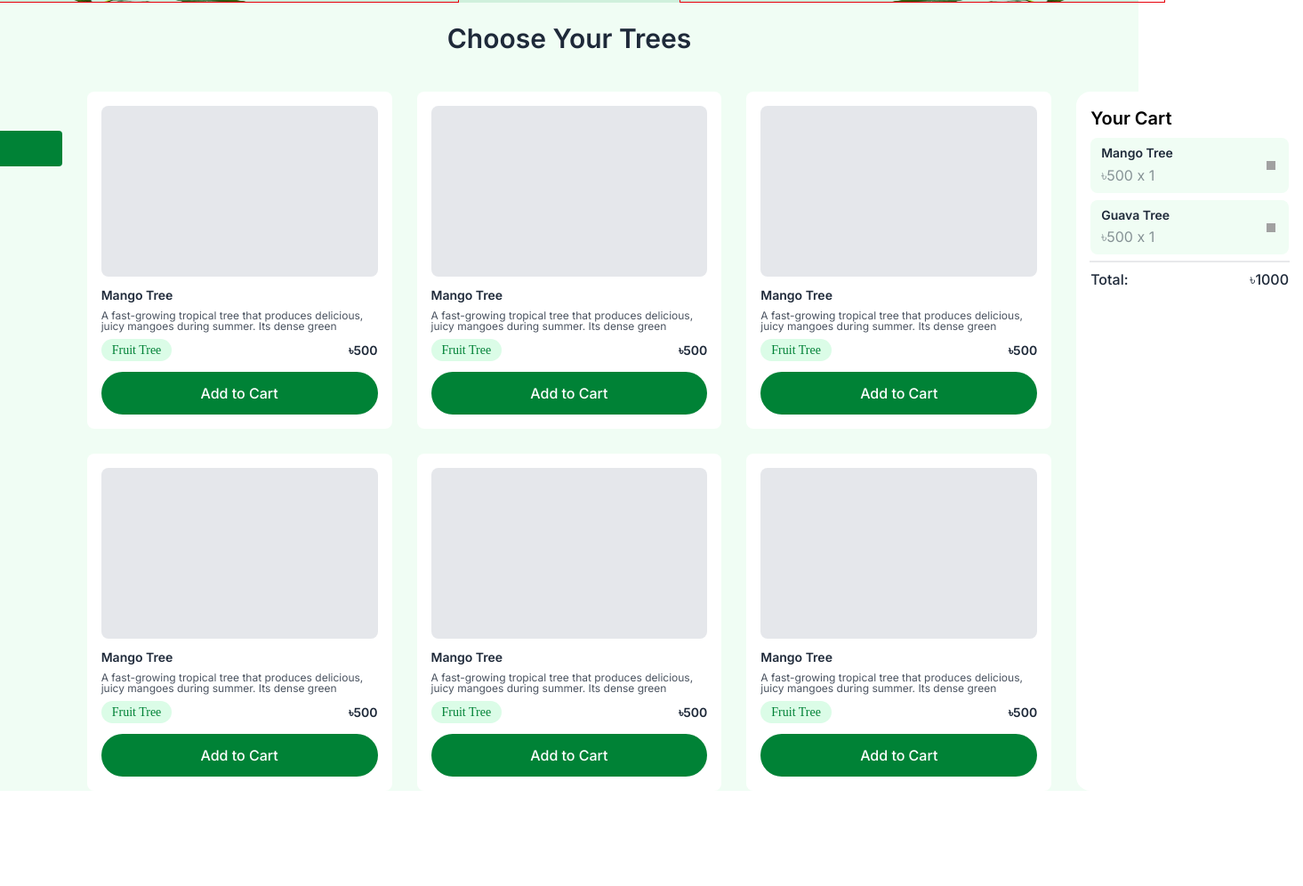
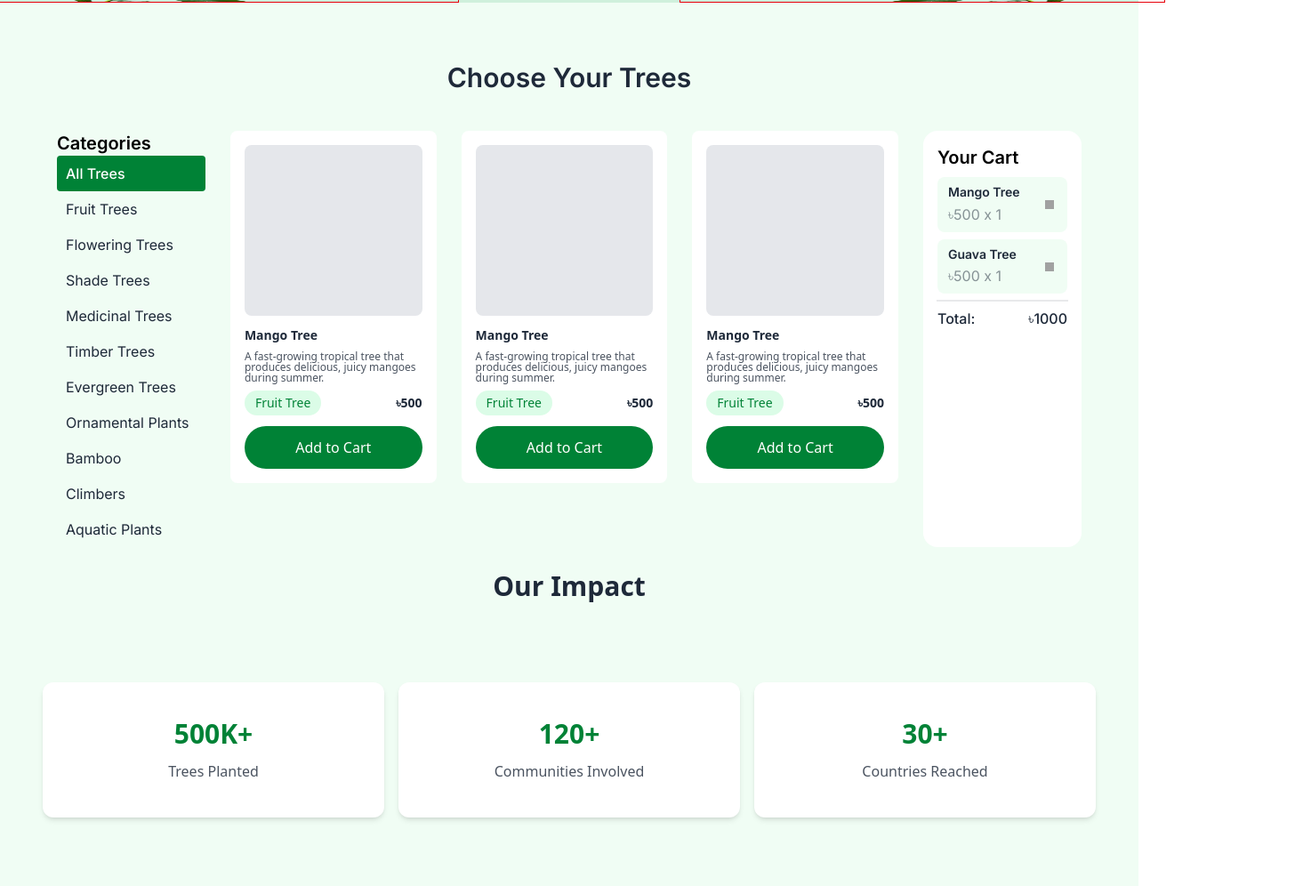
Before and after one commit to ItsJihad/PGH-GreenEarth, a plain HTML site: page index.html in a window 1280 px wide. Shown: the part 461-1457 px from the top of the page at 89% size, 1465 px wide, since content can reach past the window. Before the commit the page ends 1350 px from the top, so only its background shows below. Drawn offline with nearby package versions, Linux system fonts and the light colour scheme.

Commit message:
Footer and form Added

```diff
--- a/index.html
+++ b/index.html
@@ -17,7 +17,8 @@
     <script src="https://cdn.jsdelivr.net/npm/@tailwindcss/browser@4"></script>
     <title>green -Git- Earth</title>
   </head>
-  <body class="bg-[#F0FDF4]">
+  <body class="bg-[#F0FDF4] overflow-x-hidden">
+
     <!-- Nav bar -->
     <section>
       <nav>
@@ -115,8 +116,8 @@
         </section>
       </nav>
     </section>
+
     <!-- Banner -->
-
 <section >
         <div class="w-half h-70 relative mt-3 sm:mt-0 w-full h-96 bg-[#CFF0DC] ">
 
@@ -136,13 +137,16 @@
 </div>
     </section>
 
+    <!-- CONTAINER -->
+<section class="flex justify-center items-center">
+<div class="w-full inline-flex flex-col justify-start items-center gap-10 p-16">
+  <div class="self-stretch text-center justify-start text-gray-800 text-3xl font-semibold font-['Inter'] leading-10 ">Choose Your Trees</div>
+  <div class="">
+  <div class="self-stretch inline-flex justify-start items-start gap-7 ">
 
-<section class="flex justify-center items-center">
-<div class="w-[1650px] inline-flex flex-col justify-start items-center gap-10">
-  <div class="self-stretch text-center justify-start text-gray-800 text-3xl font-semibold font-['Inter'] leading-10 mt-5">Choose Your Trees</div>
-  <div class="self-stretch inline-flex justify-start items-start gap-7">
-    <div class="w-64 inline-flex flex-col justify-start items-start gap-4">
-      <div class="self-stretch justify-start text-black text-xl font-semibold font-['Inter'] leading-7">Categories</div>
+    <!-- Categories -->
+    <div class="hidden sm:block w-64  flex-col justify-start items-start gap-4 ">
+      <div class="self-stretch justify-start text-black text-xl font-semibold font-['Inter'] leading-7 ">Categories</div>
       <div class="self-stretch flex flex-col justify-start items-start">
                         <div class="self-stretch px-2.5 py-2 bg-green-700 rounded inline-flex justify-start items-center gap-2.5">
                         <div class="justify-start text-white text-base font-medium font-['Inter']">All Trees</div>
@@ -179,133 +183,77 @@
                         </div>
       </div>
     </div>
-    <div class="w-[1090px] inline-flex flex-col justify-start items-start gap-7">
-      <div class="self-stretch inline-flex justify-start items-center gap-7">
-        <div class="flex-1 p-4 bg-white rounded-lg inline-flex flex-col justify-start items-start gap-3">
-          <div class="self-stretch h-48 bg-gray-200 rounded-lg"></div>
-          <div class="self-stretch inline-flex justify-start items-center gap-3">
-            <div class="flex-1 inline-flex flex-col justify-start items-start gap-2">
-              <div class="self-stretch justify-start text-gray-800 text-sm font-semibold font-['Inter'] leading-tight">Mango Tree</div>
-              <div class="self-stretch opacity-80 justify-start text-gray-800 text-xs font-normal font-['Inter'] leading-none">A fast-growing tropical tree that produces delicious, juicy mangoes during summer. Its dense green</div>
-              <div class="self-stretch inline-flex justify-start items-center gap-2">
-                <div class="px-3 py-1 bg-green-100 rounded-[400px] inline-flex flex-col justify-center items-center gap-2.5">
-                  <div class="inline-flex justify-center items-center gap-2.5">
-                    <div class="justify-start text-green-700 text-sm font-medium font-['Geist'] leading-tight">Fruit Tree</div>
+
+    <!-- CAARDS SECTION -->
+    <div class="w-full grid grid-cols-1 gap-7 sm:grid-cols-3">
+  <div class="p-4 bg-white rounded-lg flex flex-col gap-3">
+    <div class="h-48 bg-gray-200 rounded-lg"></div>
+    <div class="flex gap-3">
+      <div class="flex-1 flex flex-col gap-2">
+        <div class="text-gray-800 text-sm font-semibold">Mango Tree</div>
+        <div class="opacity-80 text-gray-800 text-xs leading-none">
+          A fast-growing tropical tree that produces delicious, juicy mangoes during summer.
         </div>
+        <div class="flex items-center gap-2">
+          <div class="px-3 py-1 bg-green-100 rounded-full flex justify-center items-center">
+            <span class="text-green-700 text-sm font-medium">Fruit Tree</span>
           </div>
-                <div class="flex-1 text-right justify-start text-gray-800 text-sm font-semibold font-['Inter'] leading-tight">৳500</div>
+          <div class="flex-1 text-right text-gray-800 text-sm font-semibold">৳500</div>
         </div>
       </div>
     </div>
-          <div class="self-stretch px-5 py-3 bg-green-700 rounded-[999px] inline-flex justify-center items-center gap-2.5">
-            <div class="justify-start text-white text-base font-medium font-['Inter']">Add to Cart</div>
+    <button class="w-full px-5 py-3 bg-green-700 rounded-full text-white text-base font-medium">
+      Add to Cart
+    </button>
   </div>
+
+
+  <div class="p-4 bg-white rounded-lg flex flex-col gap-3">
+    <div class="h-48 bg-gray-200 rounded-lg"></div>
+    <div class="flex gap-3">
+      <div class="flex-1 flex flex-col gap-2">
+        <div class="text-gray-800 text-sm font-semibold">Mango Tree</div>
+        <div class="opacity-80 text-gray-800 text-xs leading-none">
+          A fast-growing tropical tree that produces delicious, juicy mangoes during summer.
         </div>
-        <div class="flex-1 p-4 bg-white rounded-lg inline-flex flex-col justify-start items-start gap-3">
-          <div class="self-stretch h-48 bg-gray-200 rounded-lg"></div>
-          <div class="self-stretch inline-flex justify-start items-center gap-3">
-            <div class="flex-1 inline-flex flex-col justify-start items-start gap-2">
-              <div class="self-stretch justify-start text-gray-800 text-sm font-semibold font-['Inter'] leading-tight">Mango Tree</div>
-              <div class="self-stretch opacity-80 justify-start text-gray-800 text-xs font-normal font-['Inter'] leading-none">A fast-growing tropical tree that produces delicious, juicy mangoes during summer. Its dense green</div>
-              <div class="self-stretch inline-flex justify-start items-center gap-2">
-                <div class="px-3 py-1 bg-green-100 rounded-[400px] inline-flex flex-col justify-center items-center gap-2.5">
-                  <div class="inline-flex justify-center items-center gap-2.5">
-                    <div class="justify-start text-green-700 text-sm font-medium font-['Geist'] leading-tight">Fruit Tree</div>
+        <div class="flex items-center gap-2">
+          <div class="px-3 py-1 bg-green-100 rounded-full flex justify-center items-center">
+            <span class="text-green-700 text-sm font-medium">Fruit Tree</span>
           </div>
-                </div>
-                <div class="flex-1 text-right justify-start text-gray-800 text-sm font-semibold font-['Inter'] leading-tight">৳500</div>
+          <div class="flex-1 text-right text-gray-800 text-sm font-semibold">৳500</div>
         </div>
       </div>
     </div>
-          <div class="self-stretch px-5 py-3 bg-green-700 rounded-[999px] inline-flex justify-center items-center gap-2.5">
-            <div class="justify-start text-white text-base font-medium font-['Inter']">Add to Cart</div>
+    <button class="w-full px-5 py-3 bg-green-700 rounded-full text-white text-base font-medium">
+      Add to Cart
+    </button>
   </div>
+
+
+  <div class="p-4 bg-white rounded-lg flex flex-col gap-3">
+    <div class="h-48 bg-gray-200 rounded-lg"></div>
+    <div class="flex gap-3">
+      <div class="flex-1 flex flex-col gap-2">
+        <div class="text-gray-800 text-sm font-semibold">Mango Tree</div>
+        <div class="opacity-80 text-gray-800 text-xs leading-none">
+          A fast-growing tropical tree that produces delicious, juicy mangoes during summer.
         </div>
-        <div class="flex-1 p-4 bg-white rounded-lg inline-flex flex-col justify-start items-start gap-3">
-          <div class="self-stretch h-48 bg-gray-200 rounded-lg"></div>
-          <div class="self-stretch inline-flex justify-start items-center gap-3">
-            <div class="flex-1 inline-flex flex-col justify-start items-start gap-2">
-              <div class="self-stretch justify-start text-gray-800 text-sm font-semibold font-['Inter'] leading-tight">Mango Tree</div>
-              <div class="self-stretch opacity-80 justify-start text-gray-800 text-xs font-normal font-['Inter'] leading-none">A fast-growing tropical tree that produces delicious, juicy mangoes during summer. Its dense green</div>
-              <div class="self-stretch inline-flex justify-start items-center gap-2">
-                <div class="px-3 py-1 bg-green-100 rounded-[400px] inline-flex flex-col justify-center items-center gap-2.5">
-                  <div class="inline-flex justify-center items-center gap-2.5">
-                    <div class="justify-start text-green-700 text-sm font-medium font-['Geist'] leading-tight">Fruit Tree</div>
+        <div class="flex items-center gap-2">
+          <div class="px-3 py-1 bg-green-100 rounded-full flex justify-center items-center">
+            <span class="text-green-700 text-sm font-medium">Fruit Tree</span>
           </div>
-                </div>
-                <div class="flex-1 text-right justify-start text-gray-800 text-sm font-semibold font-['Inter'] leading-tight">৳500</div>
+          <div class="flex-1 text-right text-gray-800 text-sm font-semibold">৳500</div>
         </div>
       </div>
     </div>
-          <div class="self-stretch px-5 py-3 bg-green-700 rounded-[999px] inline-flex justify-center items-center gap-2.5">
-            <div class="justify-start text-white text-base font-medium font-['Inter']">Add to Cart</div>
+    <button class="w-full px-5 py-3 bg-green-700 rounded-full text-white text-base font-medium">
+      Add to Cart
+    </button>
   </div>
 </div>
-      </div>
-      <div class="self-stretch inline-flex justify-start items-center gap-7">
-        <div class="flex-1 p-4 bg-white rounded-lg inline-flex flex-col justify-start items-start gap-3">
-          <div class="self-stretch h-48 bg-gray-200 rounded-lg"></div>
-          <div class="self-stretch inline-flex justify-start items-center gap-3">
-            <div class="flex-1 inline-flex flex-col justify-start items-start gap-2">
-              <div class="self-stretch justify-start text-gray-800 text-sm font-semibold font-['Inter'] leading-tight">Mango Tree</div>
-              <div class="self-stretch opacity-80 justify-start text-gray-800 text-xs font-normal font-['Inter'] leading-none">A fast-growing tropical tree that produces delicious, juicy mangoes during summer. Its dense green</div>
-              <div class="self-stretch inline-flex justify-start items-center gap-2">
-                <div class="px-3 py-1 bg-green-100 rounded-[400px] inline-flex flex-col justify-center items-center gap-2.5">
-                  <div class="inline-flex justify-center items-center gap-2.5">
-                    <div class="justify-start text-green-700 text-sm font-medium font-['Geist'] leading-tight">Fruit Tree</div>
-                  </div>
-                </div>
-                <div class="flex-1 text-right justify-start text-gray-800 text-sm font-semibold font-['Inter'] leading-tight">৳500</div>
-              </div>
-            </div>
-          </div>
-          <div class="self-stretch px-5 py-3 bg-green-700 rounded-[999px] inline-flex justify-center items-center gap-2.5">
-            <div class="justify-start text-white text-base font-medium font-['Inter']">Add to Cart</div>
-          </div>
-        </div>
-        <div class="flex-1 p-4 bg-white rounded-lg inline-flex flex-col justify-start items-start gap-3">
-          <div class="self-stretch h-48 bg-gray-200 rounded-lg"></div>
-          <div class="self-stretch inline-flex justify-start items-center gap-3">
-            <div class="flex-1 inline-flex flex-col justify-start items-start gap-2">
-              <div class="self-stretch justify-start text-gray-800 text-sm font-semibold font-['Inter'] leading-tight">Mango Tree</div>
-              <div class="self-stretch opacity-80 justify-start text-gray-800 text-xs font-normal font-['Inter'] leading-none">A fast-growing tropical tree that produces delicious, juicy mangoes during summer. Its dense green</div>
-              <div class="self-stretch inline-flex justify-start items-center gap-2">
-                <div class="px-3 py-1 bg-green-100 rounded-[400px] inline-flex flex-col justify-center items-center gap-2.5">
-                  <div class="inline-flex justify-center items-center gap-2.5">
-                    <div class="justify-start text-green-700 text-sm font-medium font-['Geist'] leading-tight">Fruit Tree</div>
-                  </div>
-                </div>
-                <div class="flex-1 text-right justify-start text-gray-800 text-sm font-semibold font-['Inter'] leading-tight">৳500</div>
-              </div>
-            </div>
-          </div>
-          <div class="self-stretch px-5 py-3 bg-green-700 rounded-[999px] inline-flex justify-center items-center gap-2.5">
-            <div class="justify-start text-white text-base font-medium font-['Inter']">Add to Cart</div>
-          </div>
-        </div>
-        <div class="flex-1 p-4 bg-white rounded-lg inline-flex flex-col justify-start items-start gap-3">
-          <div class="self-stretch h-48 bg-gray-200 rounded-lg"></div>
-          <div class="self-stretch inline-flex justify-start items-center gap-3">
-            <div class="flex-1 inline-flex flex-col justify-start items-start gap-2">
-              <div class="self-stretch justify-start text-gray-800 text-sm font-semibold font-['Inter'] leading-tight">Mango Tree</div>
-              <div class="self-stretch opacity-80 justify-start text-gray-800 text-xs font-normal font-['Inter'] leading-none">A fast-growing tropical tree that produces delicious, juicy mangoes during summer. Its dense green</div>
-              <div class="self-stretch inline-flex justify-start items-center gap-2">
-                <div class="px-3 py-1 bg-green-100 rounded-[400px] inline-flex flex-col justify-center items-center gap-2.5">
-                  <div class="inline-flex justify-center items-center gap-2.5">
-                    <div class="justify-start text-green-700 text-sm font-medium font-['Geist'] leading-tight">Fruit Tree</div>
-                  </div>
-                </div>
-                <div class="flex-1 text-right justify-start text-gray-800 text-sm font-semibold font-['Inter'] leading-tight">৳500</div>
-              </div>
-            </div>
-          </div>
-          <div class="self-stretch px-5 py-3 bg-green-700 rounded-[999px] inline-flex justify-center items-center gap-2.5">
-            <div class="justify-start text-white text-base font-medium font-['Inter']">Add to Cart</div>
-          </div>
-        </div>
-      </div>
-    </div>
-    <div class="w-64 self-stretch p-4 bg-white rounded-2xl inline-flex flex-col justify-start items-start gap-2">
+
+<!-- CART SECTION -->
+    <div class=" hidden sm:flex w-64 self-stretch p-4 bg-white rounded-2xl flex-col justify-start items-start gap-2">
       <div class="self-stretch justify-start text-black text-xl font-semibold font-['Inter'] leading-7">Your Cart</div>
       <div class="self-stretch px-3 py-2 bg-green-50 rounded-lg inline-flex justify-start items-center gap-2.5">
         <div class="flex-1 inline-flex flex-col justify-start items-start gap-1">
@@ -333,10 +281,77 @@
     </div>
   </div>
   </div>
+</div>
 
 
 </section>
 
+<!-- IMPACT SECTION -->
+
+<section>
+<div class="-mt-10 w-full flex flex-col items-center gap-10">
+  <div class="text-center text-gray-800 text-3xl font-semibold leading-10">
+    Our Impact</div>
+  <div class="p-12 flex justify-center items-center grid grid-cols-1 sm:grid-cols-3 gap-4 w-full">
+
+    <div class="p-10 bg-white rounded-xl shadow-md flex flex-col items-center gap-3">
+      <div class="text-green-700 text-3xl font-semibold">500K+</div>
+      <div class="opacity-80 text-gray-800 text-base">Trees Planted</div>
+    </div>
+
+
+    <div class="p-10 bg-white rounded-xl shadow-md flex flex-col items-center gap-3">
+      <div class="text-green-700 text-3xl font-semibold">120+</div>
+      <div class="opacity-80 text-gray-800 text-base">Communities Involved</div>
+    </div>
+
+    <div class="p-10 bg-white rounded-xl shadow-md flex flex-col items-center gap-3">
+      <div class="text-green-700 text-3xl font-semibold">30+</div>
+      <div class="opacity-80 text-gray-800 text-base">Countries Reached</div>
+    </div>
+  </div>
+</div>
+</section>
+<!-- FORM SECTION -->
+<section>
+    <div class="w-full h-[591px] relative mt-8">
+  <div class="w-full h-[591px] left-0 top-0 absolute bg-[#166534]"></div>
+  <div class="w-full top-[100px] absolute inline-flex flex-col justify-start items-center gap-10">
+    <div class=" self-stretch text-center justify-start text-white text-3xl font-semibold font-['Inter'] leading-10">Plant a Tree Today</div>
+        <div class="self-stretch h-80 inline-flex justify-center items-start gap-12">
+  <div class="w-90 sm:w-[650px] p-10 bg-green-700 rounded-xl shadow-[0px_4px_22px_0px_rgba(0,0,0,0.06)] inline-flex flex-col justify-start items-center gap-5">
+    <div class="flex justify-center items-center self-stretch flex flex-col  gap-3">
+
+      <!--  -->
+<div class="flex flex-col gap-3 w-full">
+            <fieldset class="fieldset">
+            <input type="text" class="input rounded-xl  w-full " placeholder="Your Name" />
+            </fieldset>
+            <fieldset class="fieldset ">
+            <input type="text" class="input rounded-xl  w-full " placeholder="Yout Address" />
+            </fieldset>
+            <div class="collapse collapse-arrow bg-base-100 border border-base-300 ">
+            <input type="radio" name="my-accordion-2" />
+            <div class="collapse-title font-semibold  py-4">Number Of Trees?</div>
+
+            </div>
+</div>
+        <!--  -->
+
+    </div>
+    <div class="self-stretch px-5 py-3 bg-yellow-400 rounded-[999px] inline-flex justify-center items-center gap-2.5">
+      <div class="justify-start text-green-700 text-base font-medium font-['Inter']">Donate Now</div>
+    </div>
+  </div>
+</div>
+  </div>
+</div>
+</section>
+
+<!-- FOOTER -->
+ <footer>
+    <p class="text-white text-base font-medium font-['Inter'] bg-green-900  text-center w-full h-16 flex justify-center items-center">© 2025 Green Earth. All Rights Reserved.</p>
+ </footer>
 
     <script src="/script.js"></script>
   </body>
```
Lines whose indentation alone changed are shown as unchanged.
